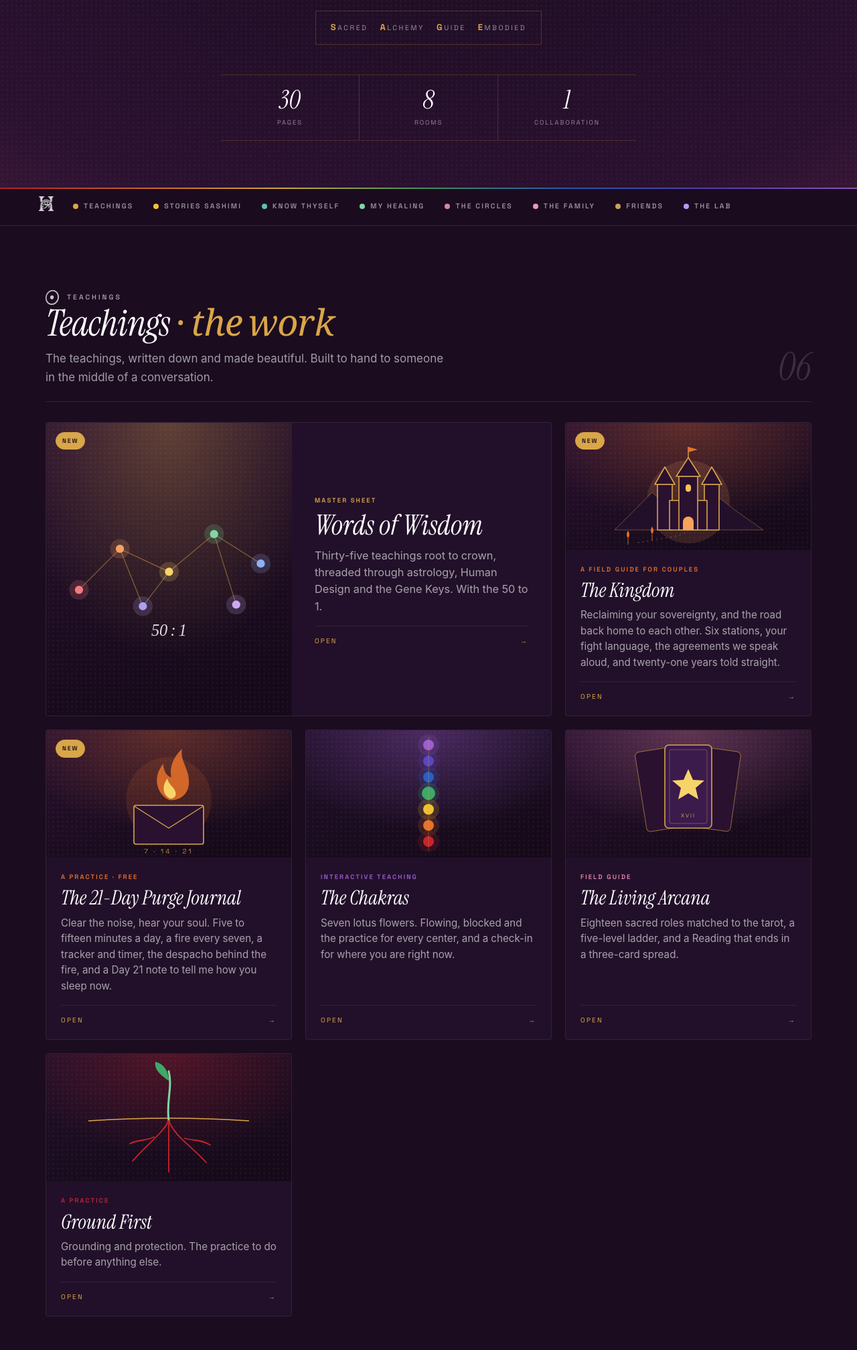
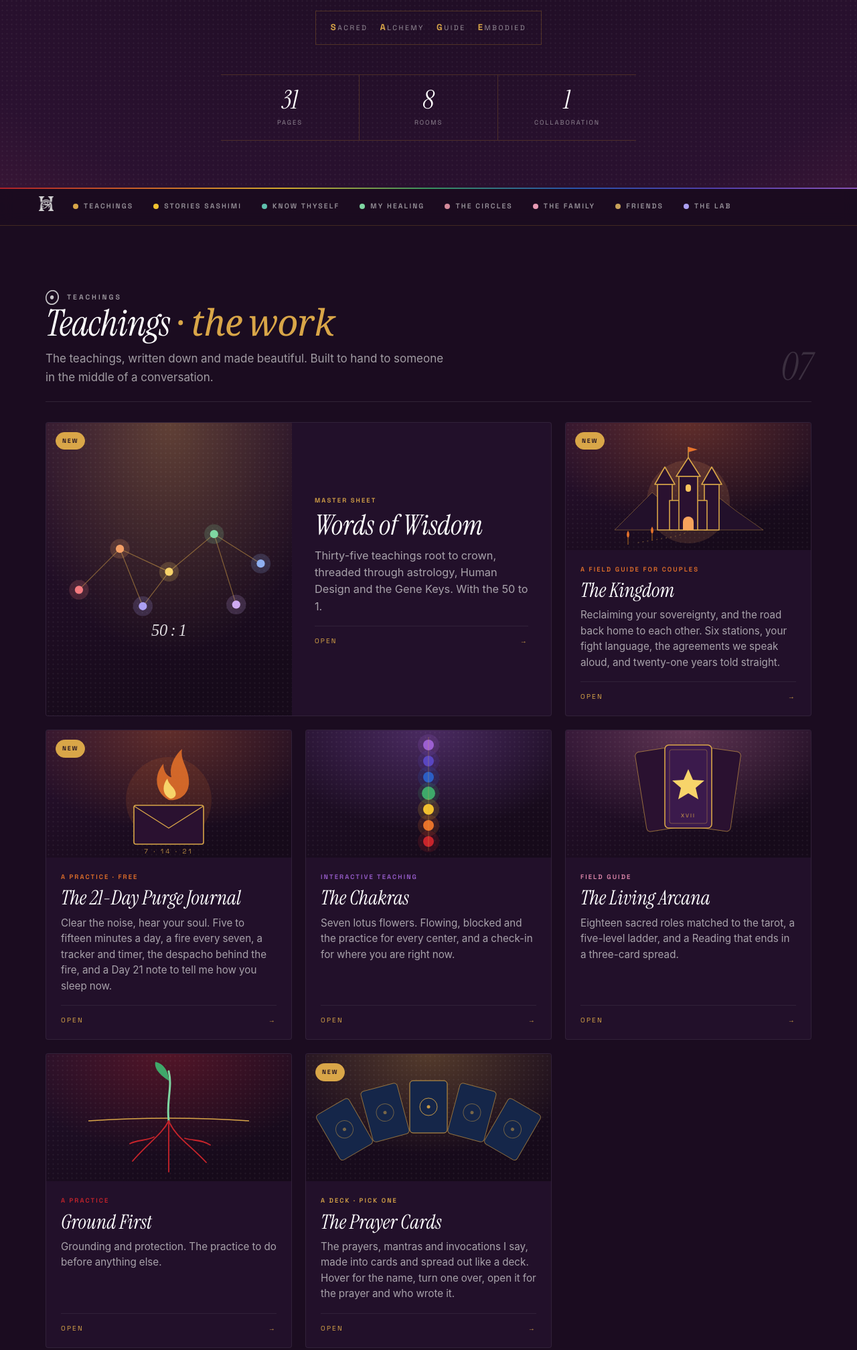
Before and after one commit to HagerCA/hagerca.github.io, a plain HTML site: page index.html in a window 1280 px wide. Shown: the part 660-2675 px from the top of the page at 67% size. Drawn offline with Linux system fonts and the light colour scheme.

Commit message:
Add The Prayer Cards to Teachings; retire the Coming soon placeholder

```diff
--- a/index.html
+++ b/index.html
@@ -180,7 +180,7 @@ footer a{color:#fff;}
   <div class="wide">
     <img src="./assets/horus-light.png" alt="">
     <p class="big">"Scattered brilliance into a <em>living library</em>."</p>
-    <p class="by">More on the way · The prayer cards are next</p>
+    <p class="by">More on the way</p>
   </div>
 </section>
 
@@ -223,7 +223,7 @@ const ART = {
   road: `<svg viewBox="0 0 300 190"><rect x="70" y="18" width="160" height="154" fill="#17130F" stroke="#C9A25A" stroke-width="1.6"/><rect x="77" y="25" width="146" height="140" fill="none" stroke="#C9A25A" stroke-opacity=".4"/><text x="150" y="56" text-anchor="middle" font-family="Space Grotesk,sans-serif" font-weight="700" font-size="17" letter-spacing="1" fill="#ECE3D0">THE BOURDAIN</text><text x="150" y="80" text-anchor="middle" font-family="Space Grotesk,sans-serif" font-weight="700" font-size="22" letter-spacing="2" fill="#C9A25A">ROAD</text>${[0,1,2,3].map(i=>`<line x1="92" x2="${146-i*6}" y1="${102+i*15}" y2="${102+i*15}" stroke="#ECE3D0" stroke-opacity=".3" stroke-width="2.4" stroke-linecap="round"/><line x1="${150-i*6}" x2="186" y1="${102+i*15}" y2="${102+i*15}" stroke="#ECE3D0" stroke-opacity=".2" stroke-dasharray="1 4"/><rect x="194" y="${96+i*15}" width="11" height="11" fill="none" stroke="${i<2?'#B8402E':'#ECE3D0'}" stroke-opacity="${i<2?1:.4}"/>`).join('')}<path d="M203.6 98.3c-.5-.3-1.1 0-1.4.6-1 2-2.9 3.7-5.3 4.4-.7.2-.9 1-.2 1.4 2.4 1.1 5.4-.3 6.7-2.8.7-1.3.8-2.9.2-3.6z" fill="#B8402E"/><path d="M203.6 113.3c-.5-.3-1.1 0-1.4.6-1 2-2.9 3.7-5.3 4.4-.7.2-.9 1-.2 1.4 2.4 1.1 5.4-.3 6.7-2.8.7-1.3.8-2.9.2-3.6z" fill="#B8402E"/></svg>`,
   fours: `<svg viewBox="0 0 300 190"><circle cx="150" cy="95" r="74" fill="none" stroke="#D9A648" stroke-opacity=".45" stroke-dasharray="2 5"/>${[0,1,2,3].map(r=>[0,1,2,3].map(c=>`<circle cx="${105+c*30}" cy="${50+r*30}" r="${r===c?7:4.5}" fill="${['#D9A648','#3FA86A','#2C5FC4','#D58A9B'][r]}" fill-opacity="${r===c?1:.55}"/>`).join('')).join('')}</svg>`,
   purge: `<svg viewBox="0 0 300 190"><circle cx="150" cy="104" r="64" fill="#E8732A" fill-opacity=".12"/><rect x="98" y="112" width="104" height="58" rx="3" fill="#2A1130" stroke="#D9A648" stroke-width="1.6"/><path d="M98 113 L150 146 L202 113" fill="none" stroke="#D9A648" stroke-width="1.4"/><path d="M150 104 C 128 92 128 66 142 50 C 142 64 150 70 154 70 C 150 56 158 38 170 28 C 166 46 182 58 180 80 C 179 96 166 106 150 104Z" fill="#E8732A" fill-opacity=".85"/><path d="M152 102 C 140 96 140 82 148 72 C 150 82 158 84 160 92 C 162 98 158 102 152 102Z" fill="#F7D46A"/><text x="150" y="184" text-anchor="middle" font-family="Space Grotesk,sans-serif" font-size="10" letter-spacing="3" fill="#D9A648" fill-opacity=".8">7 · 14 · 21</text></svg>`,
-  prayer: `<svg viewBox="0 0 300 190"><rect x="104" y="26" width="92" height="140" rx="8" fill="none" stroke="#E7E7E7" stroke-opacity=".35" stroke-dasharray="4 6"/><path d="M150 70 c-6 14 -6 30 0 44 c6 -14 6 -30 0 -44z" fill="#D9A648" fill-opacity=".7"/><path d="M150 112 c-18 -6 -28 -18 -30 -32 c14 4 26 14 30 32z M150 112 c18 -6 28 -18 30 -32 c-14 4 -26 14 -30 32z" fill="#D9A648" fill-opacity=".4"/></svg>`
+  prayer: `<svg viewBox="0 0 300 190">${[-30,-15,0,15,30].map((r,i)=>`<g transform="rotate(${r} 150 330)"><rect x="122" y="40" width="56" height="78" rx="5" fill="#152649" stroke="#D9A648" stroke-opacity="${i===2?'.95':'.6'}"/><circle cx="150" cy="79" r="13" fill="none" stroke="#D9A648" stroke-opacity="${i===2?'.9':'.45'}"/><circle cx="150" cy="79" r="2.5" fill="#D9A648" fill-opacity="${i===2?'.9':'.5'}"/></g>`).join('')}</svg>`
 };
 
 /* Every page, by room. Links are the live GitHub Pages addresses. */
@@ -236,7 +236,8 @@ const ROOMS = [
    {t:'The 21-Day Purge Journal', k:'A practice · Free', d:'Clear the noise, hear your soul. Five to fifteen minutes a day, a fire every seven, a tracker and timer, the despacho behind the fire, and a Day 21 note to tell me how you sleep now.', u:'purge-journal/', art:'purge', a:'#E8732A', g1:'rgba(232,115,42,.3)', g2:'#2A1130', isNew:true},
    {t:'The Chakras', k:'Interactive teaching', d:'Seven lotus flowers. Flowing, blocked and the practice for every center, and a check-in for where you are right now.', u:'chakras/', art:'chakras', a:'#9B5FD0', g1:'rgba(155,95,208,.35)', g2:'#22102A'},
    {t:'The Living Arcana', k:'Field guide', d:'Eighteen sacred roles matched to the tarot, a five-level ladder, and a Reading that ends in a three-card spread.', u:'living-arcana/', art:'arcana', a:'#E58BB0', g1:'rgba(229,139,176,.3)', g2:'#2A1130'},
-   {t:'Ground First', k:'A practice', d:'Grounding and protection. The practice to do before anything else.', u:'ground-first/', art:'ground', a:'#C8242B', g1:'rgba(200,36,43,.3)', g2:'#22102A', open:true}
+   {t:'Ground First', k:'A practice', d:'Grounding and protection. The practice to do before anything else.', u:'ground-first/', art:'ground', a:'#C8242B', g1:'rgba(200,36,43,.3)', g2:'#22102A', open:true},
+   {t:'The Prayer Cards', k:'A deck · Pick one', d:'The prayers, mantras and invocations I say, made into cards and spread out like a deck. Hover for the name, turn one over, open it for the prayer and who wrote it.', u:'prayer-cards/', art:'prayer', a:'#D9A648', g1:'rgba(217,166,72,.3)', g2:'#1B0C20', isNew:true}
   ]},
  {id:'writings', name:'Stories Sashimi', em:'words served raw', glyph:'scarab', c:'#F2C230',
   dek:'Articles, essays and long-form stories. The writing, kept in its own room, apart from the teachings.',
@@ -288,8 +289,7 @@ const ROOMS = [
   dek:'How the collaboration actually works. The commands, and the playbook for talking to SAGE.',
   cards:[
    {t:'The SAGE Codex', k:'Command reference', d:'Every command and prompt, and when to reach for it.', u:'sage-codex/', art:'codex', a:'#F7D46A', g1:'rgba(247,212,106,.22)', g2:'#22102A'},
-   {t:'Talking to SAGE', k:'The playbook', d:'How to talk to SAGE so the work comes out right.', u:'talking-to-sage/', art:'talk', a:'#E58BB0', g1:'rgba(229,139,176,.28)', g2:'#2A1130'},
-   {t:'Prayer Cards', k:'Coming next', d:'The prayers, mantras and invocations, made into cards.', art:'prayer', a:'#D9A648', g1:'rgba(217,166,72,.12)', g2:'#1B0C20', soon:true}
+   {t:'Talking to SAGE', k:'The playbook', d:'How to talk to SAGE so the work comes out right.', u:'talking-to-sage/', art:'talk', a:'#E58BB0', g1:'rgba(229,139,176,.28)', g2:'#2A1130'}
   ]}
 ];
 
```
